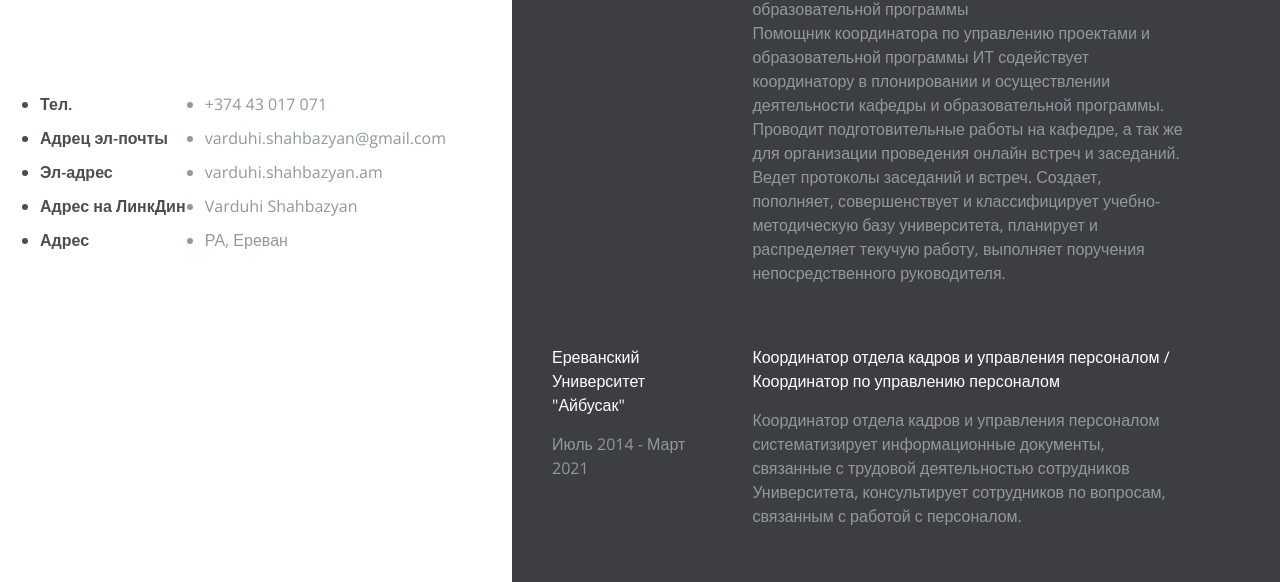
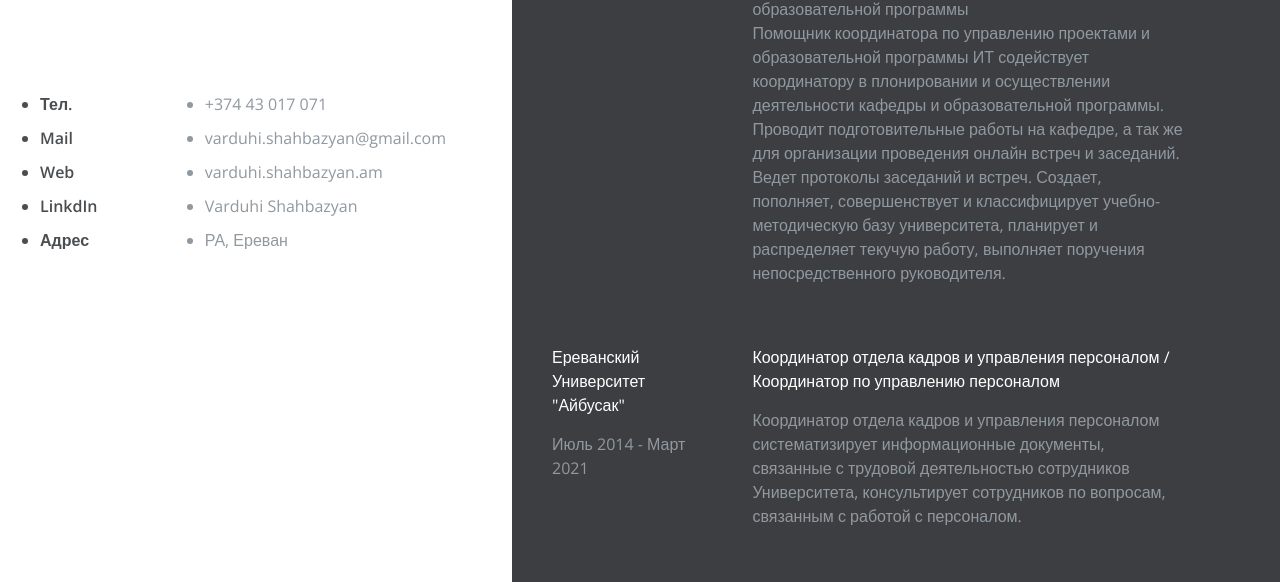
Before and after one commit to varduhi11/AboutMe, a plain HTML site: page cv/ru/index.html in a window 1280 px wide. Shown: the part 218-800 px from the top of the page. Drawn offline with nearby package versions, Linux system fonts and the light colour scheme.

Commit message:
Corrected spelling errors in Email, Website and LinkdIn

```diff
--- a/cv/ru/index.html
+++ b/cv/ru/index.html
@@ -30,9 +30,9 @@
         <div class="contact-info clearfix">
           <ul class="list-titles">
             <li>Тел.</li>
-            <li>Адрец эл-почты</li>
-            <li>Эл-адрес</li>
-      	    <li>Адрес на ЛинкДин</li>
+            <li>Mail</li>
+            <li>Web</li>
+      	    <li>LinkdIn</li>
             <li>Адрес</li>
           </ul>
           <ul class="list-content ">
```
